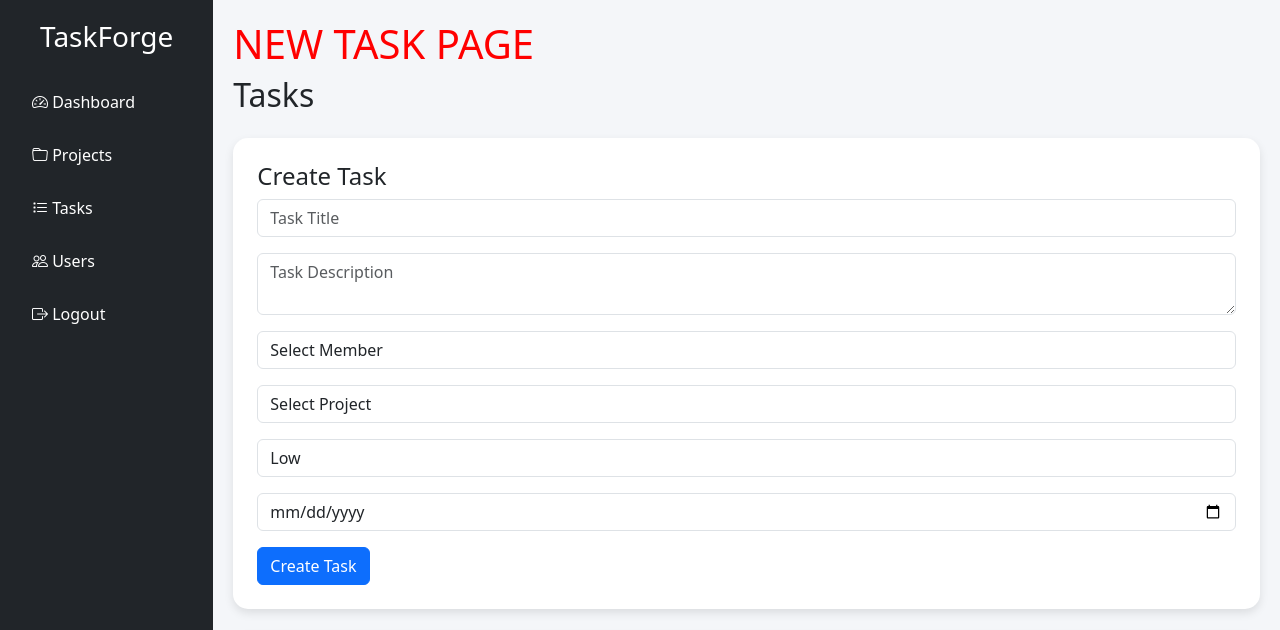
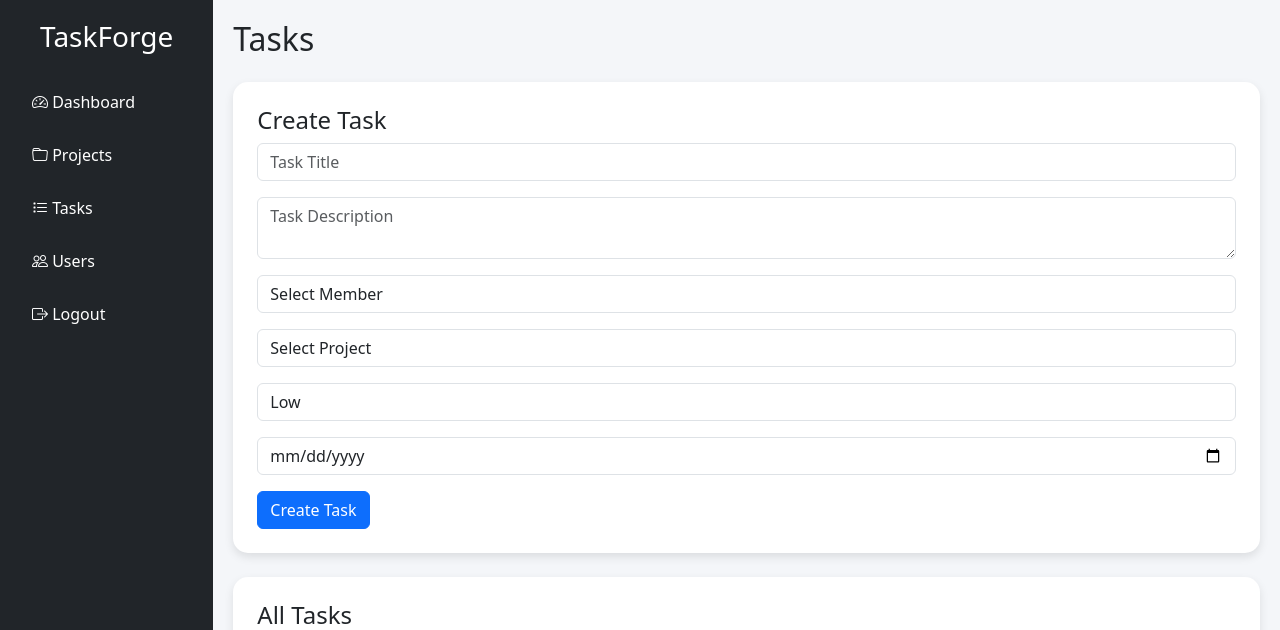
Before and after one commit to Sangbit1123/TaskForge, a FastAPI app: page /tasks-page in a window 1280 px wide. Shown: the top 630 px of the page. Run offline with FastAPI, Linux system fonts and the light colour scheme.

Commit message:
removed debug text

```diff
--- a/app/templates/task.html
+++ b/app/templates/task.html
@@ -1,7 +1,7 @@
 {% extends "base.html" %}
 
 {% block content %}
-<h1 style="color:red;">NEW TASK PAGE</h1>
+
 <h2 class="mb-4">
     Tasks
 </h2>
```
